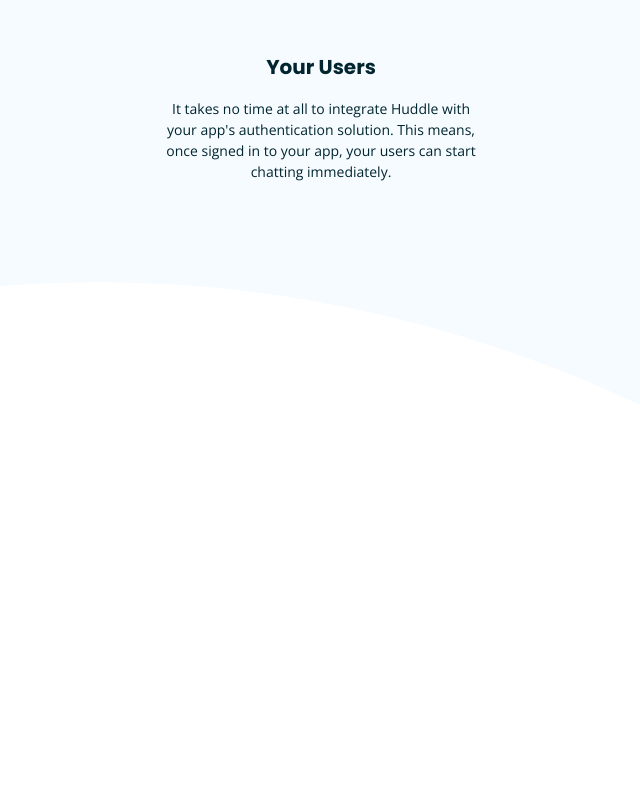
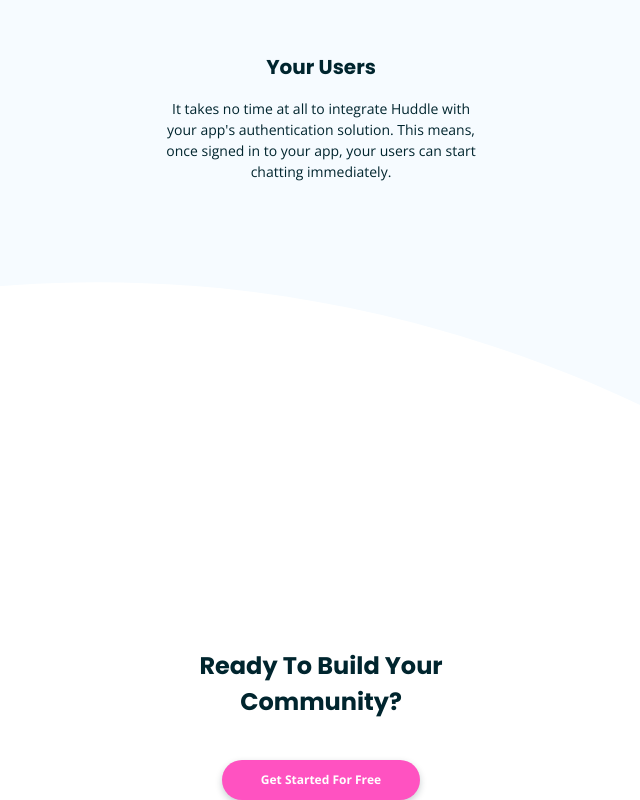
Before and after one commit to Mariam-Mantidze/Huddle-landing-page, a plain HTML site: page index.html in a window 1280 px wide. Shown: the part 3579-4379 px from the top of the page, without its empty margins (319-959 px from the left). Before the commit the page ends 4157 px from the top, so only its background shows below. Drawn offline with nearby package versions, Linux system fonts and the light colour scheme.

Commit message:
finish cta section

```diff
--- a/index.html
+++ b/index.html
@@ -17,7 +17,7 @@
     </header>
     <main>
       <section id="community-section">
-        <h2>Build The Community Your Fans Will Love</h2>
+        <h2 class="main-h2">Build The Community Your Fans Will Love</h2>
         <p>
           Huddle re-imagines the way we build communities. You have a voice, but
           so does your audience. Create connections with your users as you
@@ -134,6 +134,11 @@
           src="./images/bg-section-bottom-mobile-2.svg"
           alt="" />
       </section>
+
+      <section id="cta">
+        <h2 class="main-h2">Ready To Build Your Community?</h2>
+        <button class="start-btn">Get Started For Free</button>
+      </section>
     </main>
   </body>
   <footer></footer>
--- a/styles.css
+++ b/styles.css
@@ -65,7 +65,7 @@ main p {
   margin-top: 11.6rem;
 }
 
-#community-section h2 {
+.main-h2 {
   width: 28rem;
   color: #00252e;
   font-size: 2.4rem;
@@ -219,3 +219,16 @@ main p {
 #users-img {
   width: 26.7rem;
 }
+
+#cta {
+  display: flex;
+  flex-direction: column;
+  align-items: center;
+  text-align: center;
+  gap: 4rem;
+  margin-top: 7rem;
+}
+
+#cta .start-btn {
+  margin-top: 0;
+}
```
